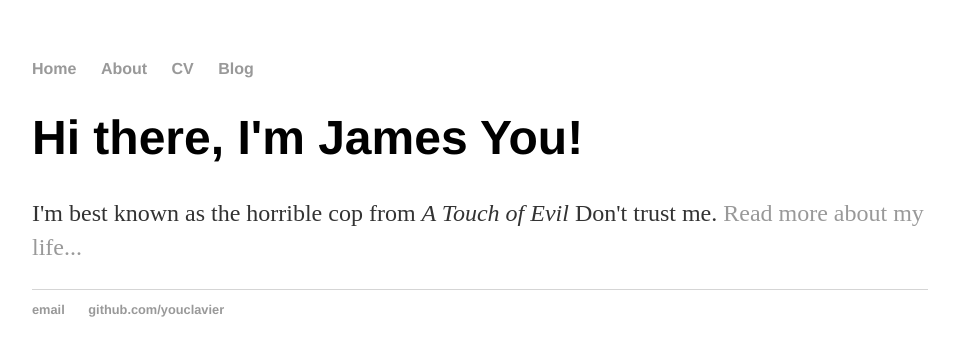
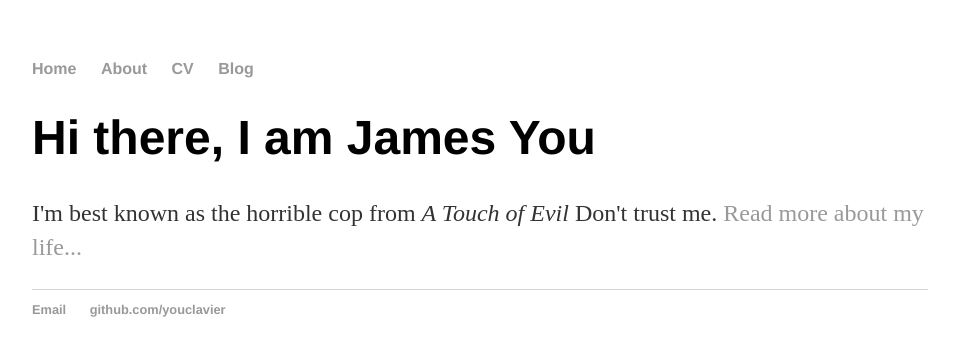
Before and after one commit to youclavier/youclavier.github.io, a plain HTML site: page index.html in a window 1280 px wide. Shown: the whole page, without its empty margins (160-1115 px from the left). Drawn offline with Linux system fonts and the light colour scheme.

Commit message:
Update index.html

```diff
--- a/index.html
+++ b/index.html
@@ -16,13 +16,13 @@
 		</nav>
 		<div class="container">
     		<div class="blurb">
-        		<h1>Hi there, I'm James You!</h1>
+        		<h1>Hi there, I am James You</h1>
 				<p>I'm best known as the horrible cop from <em>A Touch of Evil</em> Don't trust me. <a href="/about">Read more about my life...</a></p>
     		</div><!-- /.blurb -->
 		</div><!-- /.container -->
 		<footer>
     		<ul>
-        		<li><a href="mailto:youclavier@gmail.com">email</a></li>
+        		<li><a href="mailto:youclavier@gmail.com">Email</a></li>
         		<li><a href="https://github.com/youclavier">github.com/youclavier</a></li>
 			</ul>
 		</footer>
```
